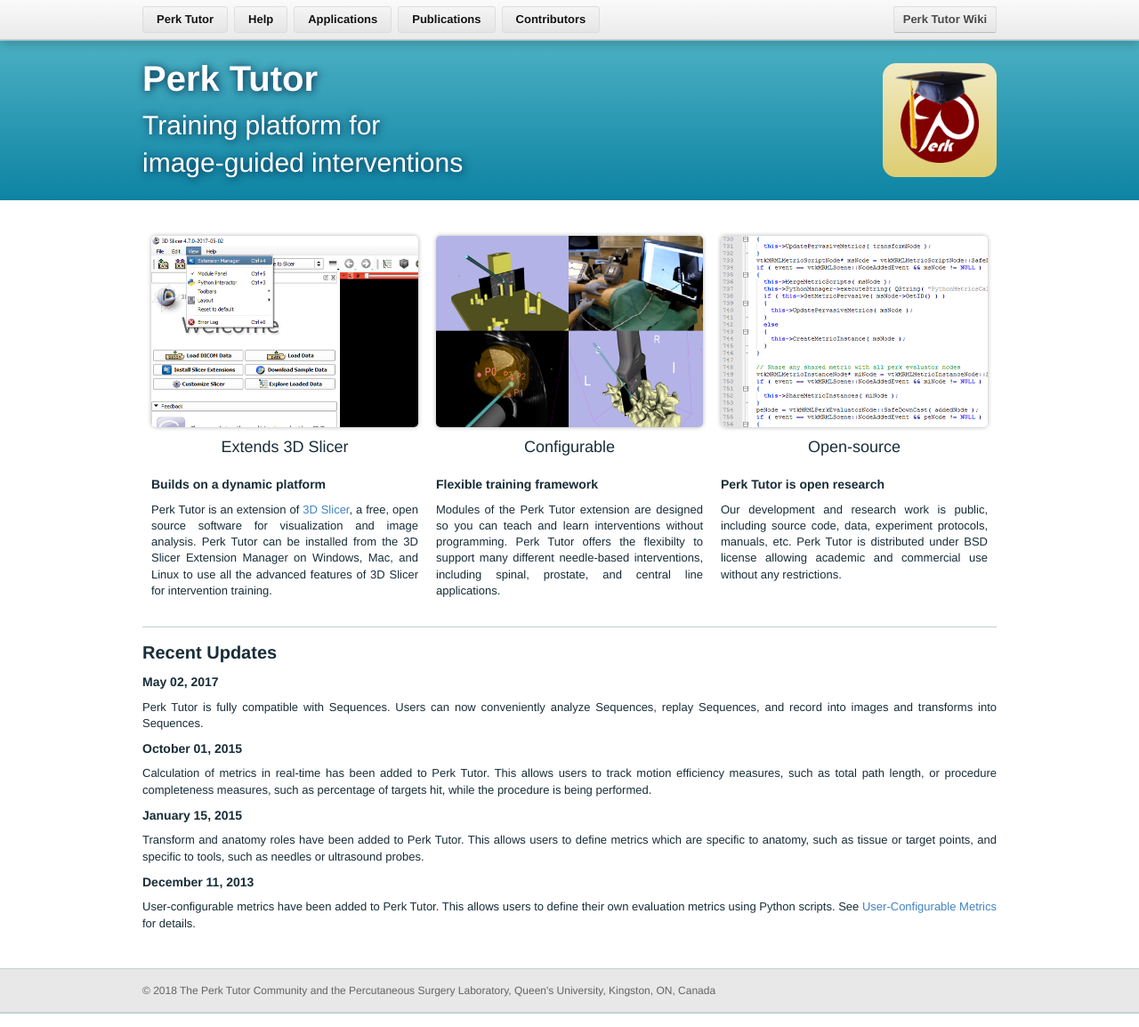
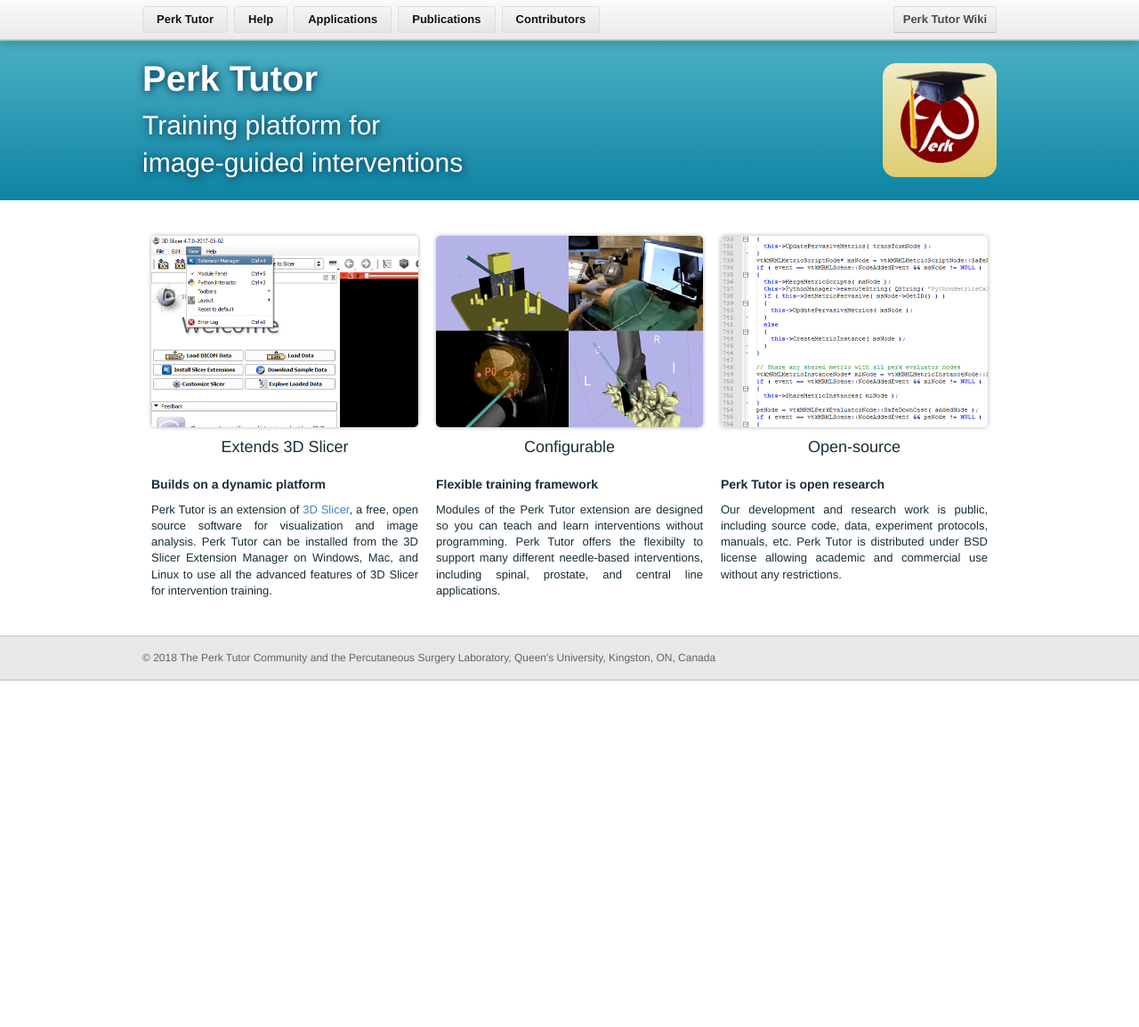
Before and after one commit to PerkTutor/perktutor.github.io, a Jekyll site: the page built from index.md, in a window 1280 px wide. Shown: the whole page at 89% size. Built offline with Jekyll 4.4.1, drawn with Linux system fonts in a browser that asks for light colours; our own code applies the rules of GitHub Pages for plain Markdown files; after the commit the page ends 900 px from its top, so only the background shows below that.

Commit message:
Remove "Recent updates" section
There have been no updates since 2017. Instead of taking up the burden of posting news regularly, this commit removes this section.

```diff
--- a/index.md
+++ b/index.md
@@ -1,24 +1,3 @@
 ---
 layout: home
 ---
-
-# Recent Updates
-
-### May 02, 2017
-
-Perk Tutor is fully compatible with Sequences. Users can now conveniently analyze Sequences, replay Sequences, and record into images and transforms into Sequences.
-
-
-### October 01, 2015
-
-Calculation of metrics in real-time has been added to Perk Tutor. This allows users to track motion efficiency measures, such as total path length, or procedure completeness measures, such as percentage of targets hit, while the procedure is being performed.
-
-
-### January 15, 2015
-
-Transform and anatomy roles have been added to Perk Tutor. This allows users to define metrics which are specific to anatomy, such as tissue or target points, and specific to tools, such as needles or ultrasound probes.
-
-
-### December 11, 2013
-
-User-configurable metrics have been added to Perk Tutor. This allows users to define their own evaluation metrics using Python scripts. See [User-Configurable Metrics](https://github.com/PerkTutor/PerkEvaluator/wiki/User-Configurable-Metrics) for details.
```
